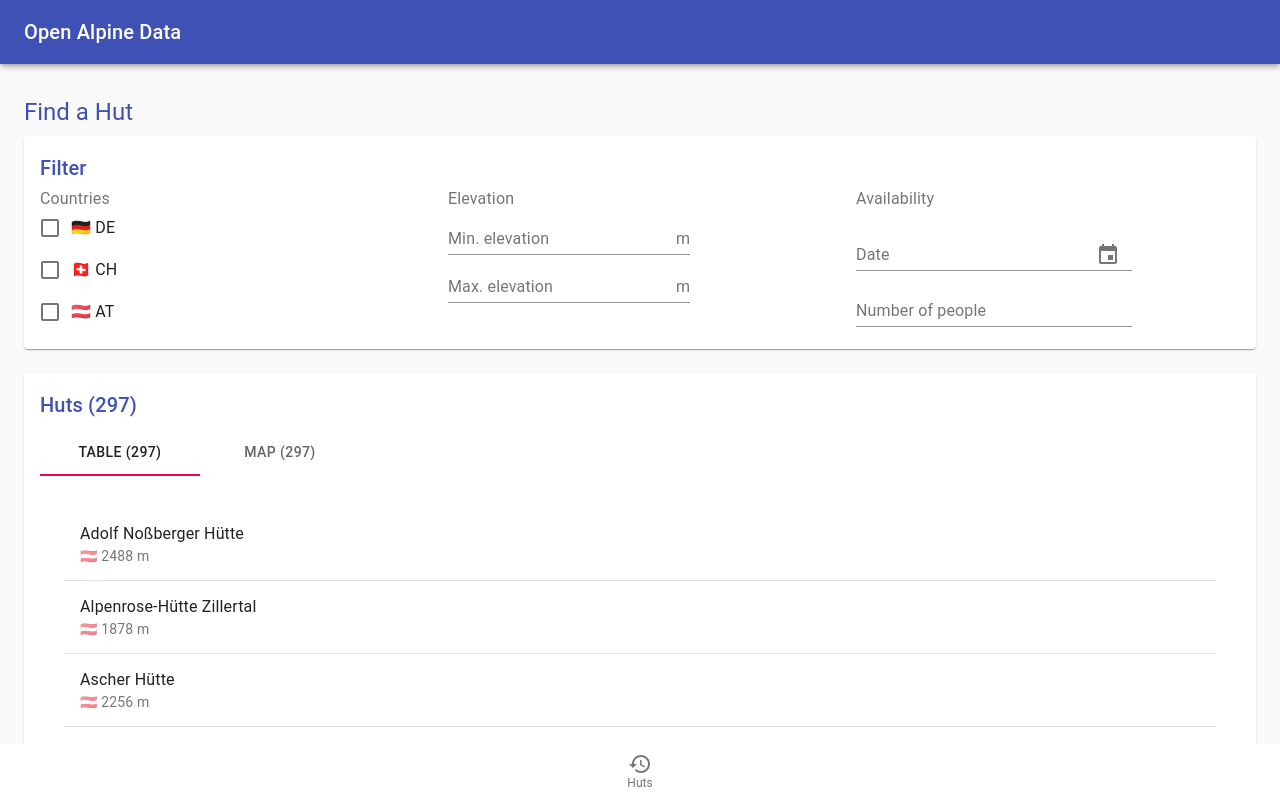
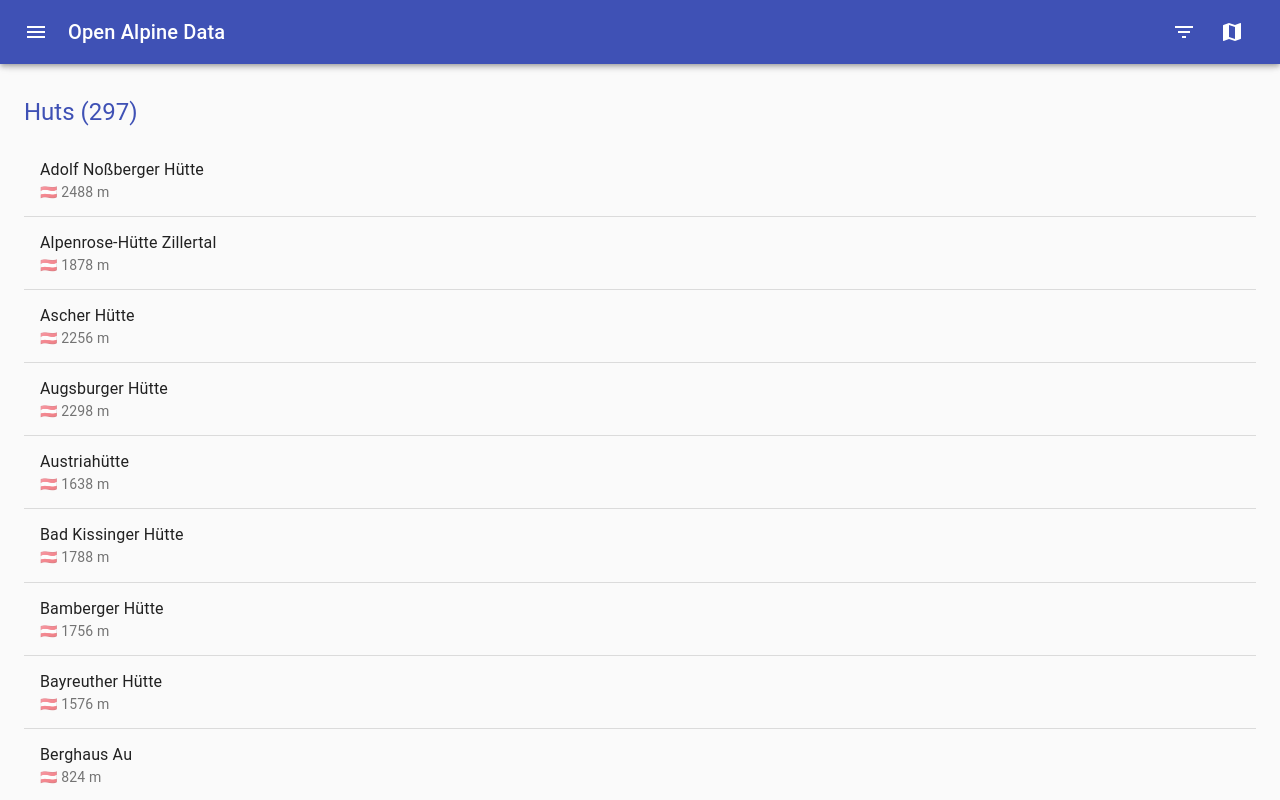
Before and after one commit to mlenkeit/oad, a React (Create React App) app: page / in a window 1280 px wide. Built offline with nearby package versions, Linux system fonts and the light colour scheme.

Commit message:
feat(ui): toggle between map and list

```diff
--- a/src/webapp/App.tsx
+++ b/src/webapp/App.tsx
@@ -13,7 +13,7 @@ import List from '@material-ui/core/List';
 import Typography from '@material-ui/core/Typography';
 // import Divider from '@material-ui/core/Divider';
 import IconButton from '@material-ui/core/IconButton';
-// import Badge from '@material-ui/core/Badge';
+import Badge from '@material-ui/core/Badge';
 import Container from '@material-ui/core/Container';
 import Grid from '@material-ui/core/Grid';
 import Paper from '@material-ui/core/Paper';
@@ -22,7 +22,10 @@ import Paper from '@material-ui/core/Paper';
 import MenuIcon from '@material-ui/icons/Menu';
 import RestoreIcon from '@material-ui/icons/Restore';
 // import ChevronLeftIcon from '@material-ui/icons/ChevronLeft';
-// import NotificationsIcon from '@material-ui/icons/Notifications';
+import NotificationsIcon from '@material-ui/icons/Notifications';
+import FilterListIcon from '@material-ui/icons/FilterList';
+import MapIcon from '@material-ui/icons/Map';
+import ListIcon from '@material-ui/icons/List';
 import ListItem from '@material-ui/core/ListItem';
 import ListItemText from '@material-ui/core/ListItemText';
 import ListItemIcon from '@material-ui/core/ListItemIcon';
@@ -35,6 +38,7 @@ import TextField from '@material-ui/core/TextField';
 import InputAdornment from '@material-ui/core/InputAdornment';
 import useMediaQuery from '@material-ui/core/useMediaQuery';
 import TabbedHutList from './components/TabbedHutList'
+import HutMap from './components/HutMap'
 import moment from 'moment'
 import BottomNavigation from '@material-ui/core/BottomNavigation';
 import BottomNavigationAction from '@material-ui/core/BottomNavigationAction';
@@ -43,6 +47,7 @@ import MomentUtils from '@date-io/moment';
 import {
   MuiPickersUtilsProvider, KeyboardDatePicker
 } from '@material-ui/pickers'
+
 
 // import HutMap from './components/HutMap'
 // import HutTable from './components/HutTable'
@@ -103,9 +108,9 @@ const useStyles = makeStyles((theme) => ({
   // },
   menuButton: {
     marginRight: theme.spacing(1),
-    [theme.breakpoints.up('sm')]: {
-      display: 'none'
-    }
+    // [theme.breakpoints.up('sm')]: {
+    //   display: 'none'
+    // }
   },
   menuButtonHidden: {
     display: 'none',
@@ -160,11 +165,23 @@ const useStyles = makeStyles((theme) => ({
   }
 }))
 
+const country = (hut: any) => {
+  const countryCode = hut.countryCode.toLowerCase()
+  if (countryCode === 'de') return '🇩🇪'
+  if (countryCode === 'ch') return '🇨🇭'
+  if (countryCode === 'at') return '🇦🇹'
+  if (countryCode === 'si') return '🇸🇰'
+  return 'n/a'
+}
+
+type HutDisplayMode = 'list' | 'map'
+
 function App() {
   const theme = useTheme();
   const matchesMediaQuery = useMediaQuery(theme.breakpoints.down('sm'));
   console.log('matchesMediaQuery', matchesMediaQuery)
   const classes = useStyles()
+  const [ hutDisplayMode, setHutDisplayMode ] = useState<HutDisplayMode>('list')
   const [open, setOpen] = React.useState(true)
   const handleDrawerOpen = () => {
     console.log('setting open to', !open)
@@ -291,6 +308,20 @@ function App() {
     }
   }
 
+  const changeHutDisplayMode = (targetMode: HutDisplayMode) => {
+    return () => setHutDisplayMode(targetMode)
+  }
+
+  const mainRef: any = React.createRef()
+  const [ showSubtitle, setShowSubtitle ] = useState(false)
+  const onMainScroll = () => {
+    if (mainRef.current.scrollTop > 60 && !showSubtitle) {
+      setShowSubtitle(true)
+    } else if (mainRef.current.scrollTop <= 60 && showSubtitle) {
+      setShowSubtitle(false)
+    }
+  }
+
   return (
     <div className={classes.root}>
       <CssBaseline />
@@ -307,113 +338,48 @@ function App() {
             <MenuIcon />
           </IconButton>
           <Typography component="h1" variant="h6" color="inherit" noWrap className={classes.title}>
-            Open Alpine Data
+            Open Alpine Data {showSubtitle ? `- Huts (${huts.length})` : ''}
           </Typography>
-          {/* <IconButton color="inherit">
-            <Badge badgeContent={4} color="secondary">
-              <NotificationsIcon />
-            </Badge>
-          </IconButton> */}
+          <IconButton color="inherit">
+            <FilterListIcon />
+          </IconButton>
+          {hutDisplayMode === 'list'
+            ? <IconButton onClick={changeHutDisplayMode('map')} color="inherit">
+                <MapIcon />
+              </IconButton>
+            : <IconButton onClick={changeHutDisplayMode('list')} color="inherit">
+                <ListIcon />
+              </IconButton>
+          }
         </Toolbar>
       </AppBar>
-      <main className={classes.content}>
+      <main className={classes.content} onScroll={onMainScroll} ref={mainRef}>
         <div className={classes.appBarSpacer} />
         <Container maxWidth="xl" className={classes.container}>
           <Typography component="h2" variant="h5" color="primary" gutterBottom>
-            Find a Hut
+            Huts ({huts.length})
           </Typography>
-          <Grid container spacing={3}>
-            {/* Chart */}
-            <Grid item xs={12}>
-              <Paper className={classes.paper}>
-                <Typography component="h2" variant="h6" color="primary" gutterBottom>
-                  Filter
-                </Typography>
-                <Grid container spacing={3}>
-                  <Grid item xs={12} sm={6} md={4}>
-                    <FormControl component="fieldset">
-                      <FormLabel component="legend">Countries</FormLabel>
-                      <FormGroup>
-                      {countryCodeFilters.map(it =>
-                        <FormControlLabel
-                          control={<Checkbox checked={it.active} name={it.label} onChange={toggleCountryCode(it)} />}
-                          label={it.label}
-                        />
-                      )}
-                      </FormGroup>
-                    </FormControl>
-                  </Grid>
-                  <Grid item xs={12} sm={6} md={4}>
-                    <FormControl component="fieldset">
-                      <FormLabel component="legend">Elevation</FormLabel>
-                      <FormGroup>
-                      {elevationFilters.map(it =>
-                        <TextField
-                          label={it.label}
-                          onChange={updateElevation(it)}
-                          InputProps={{
-                            endAdornment: <InputAdornment position="end">m</InputAdornment>,
-                          }}
-                        />
-                      )}
-                      </FormGroup>
-                    </FormControl>
-                  </Grid>
-                  <Grid item xs={12} sm={6} md={4}>
-                    <FormControl component="fieldset">
-                      <FormLabel component="legend">Availability</FormLabel>
-                      <FormGroup>
-                      <MuiPickersUtilsProvider utils={MomentUtils}>
-                        <KeyboardDatePicker
-                          disableToolbar
-                          autoOk={true}
-                          variant="inline"
-                          format="DD.MM.YYYY"
-                          margin="normal"
-                          label="Date"
-                          value={reservationDateFilter.value}
-                          onChange={handleOpen(reservationDateFilter)}
-                          // KeyboardButtonProps={{
-                          //   'aria-label': 'change date',
-                          // }}
-                        />
-                      </MuiPickersUtilsProvider>
-                      <TextField
-                        label={freeRoomFilter.label}
-                        onChange={updateFreeRoom(freeRoomFilter)} />
-                      </FormGroup>
-                    </FormControl>
-                  </Grid>
-                </Grid>
-              </Paper>
-            </Grid>
-            {/* Recent Orders */}
-            <Grid item xs={12}>
-              {/* <Paper className={classes.paper}> */}
-              <Paper className={classes.paper}>
-                <Typography component="h2" variant="h6" color="primary" gutterBottom>
-                  Huts ({huts.length})
-                </Typography>
-                <TabbedHutList huts={huts}/>
-                {/* <div style={{ display: 'flex', height: '500px' }}>
-                  <div style={{ flexGrow: 1 }}>
-                  </div>
-                </div> */}
-              </Paper>
-            </Grid>
-          </Grid>
+          {hutDisplayMode === 'list'
+            ? <List>
+                <div>
+                {huts.map((hut: any) =>
+                <ListItem divider={true}>
+                  <ListItemText primary={hut.name} secondary={`${country(hut)} ${hut.elevation} m`} />
+                </ListItem>
+                )}
+                </div>
+              </List>
+            : <div style={{ display: 'flex', height: '80vh' }}>
+                <div style={{ flexGrow: 1 }}>
+                  <HutMap huts={huts} />
+                </div>
+              </div>
+          }
           <Box pt={4}>
             Data last updated <time dateTime={hutsUpdatedAt.toISOString()} title={hutsUpdatedAt.format()}>{hutsUpdatedAt.fromNow()}</time>
           </Box>
         </Container>
       </main>
-      <footer className={classes.footer}>
-        <BottomNavigation
-          showLabels
-        >
-          <BottomNavigationAction label="Huts"  icon={<RestoreIcon />} />
-        </BottomNavigation>
-      </footer>
     </div>
   )
 }
```
